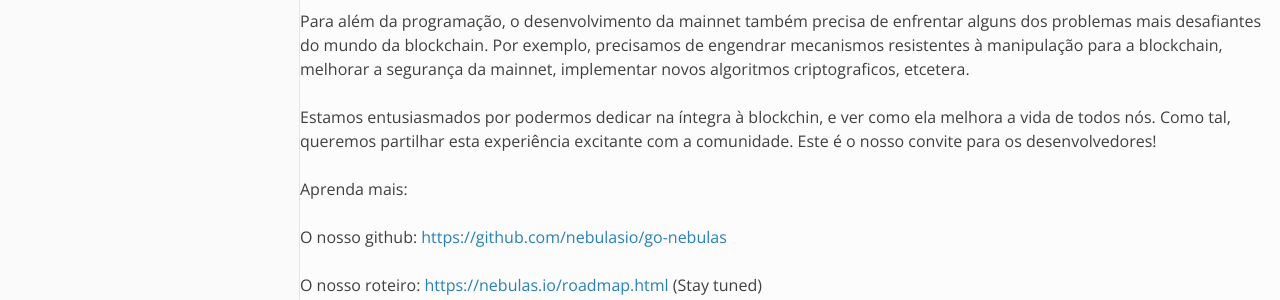
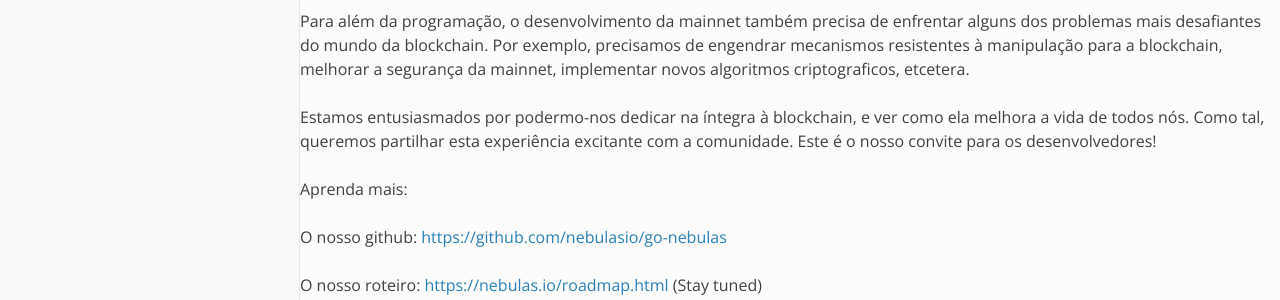
Before and after one commit to nebulasio/nebdocs, a Sphinx documentation site: the page built from docs/how-to-contribute.md, in a window 1280 px wide and 900 px high, scrolled down 356 px. Shown: the part 154-454 px from the top of the window. Built offline with Sphinx 7.4.7 and the Read the Docs theme 2.0.0, drawn with Linux system fonts in a browser that asks for light colours; pages that are not in the unit, such as notebooks, are missing from menus.

Commit message:
tweaking how to contribute 2

```diff
--- a/docs/how-to-contribute.md
+++ b/docs/how-to-contribute.md
@@ -8,7 +8,7 @@
 <!--O desenvolvimento da mainnet da Nebulas é o aspecto mais importante e desafiante do desenvolvimento técnico da Nebulas. -->
 Para além da programação, o desenvolvimento da mainnet também precisa de enfrentar alguns dos problemas mais desafiantes do mundo da blockchain. Por exemplo, precisamos de engendrar mecanismos resistentes à manipulação para a blockchain, melhorar a segurança da mainnet, implementar novos algoritmos criptograficos, etcetera.
 
-Estamos entusiasmados por podermos dedicar na íntegra à blockchin, e ver como ela melhora a vida de todos nós. Como tal, queremos partilhar esta experiência excitante com a comunidade. Este é o nosso convite para os desenvolvedores!
+Estamos entusiasmados por podermo-nos dedicar na íntegra à blockchain, e ver como ela melhora a vida de todos nós. Como tal, queremos partilhar esta experiência excitante com a comunidade. Este é o nosso convite para os desenvolvedores!
 
 Aprenda mais:
 
```
